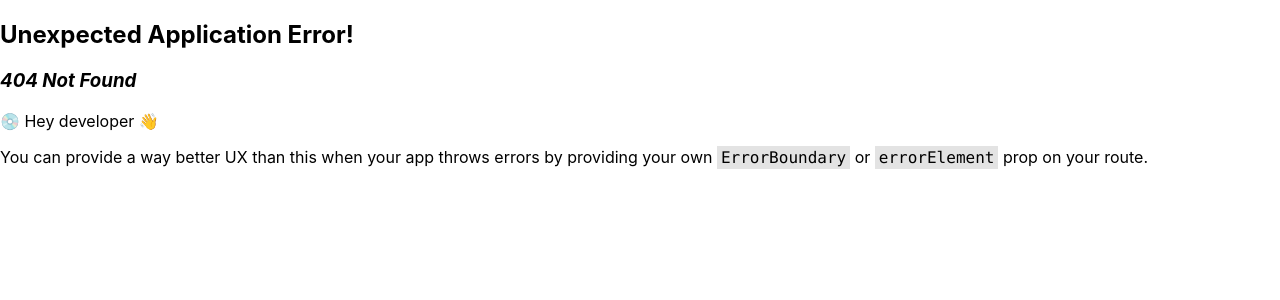
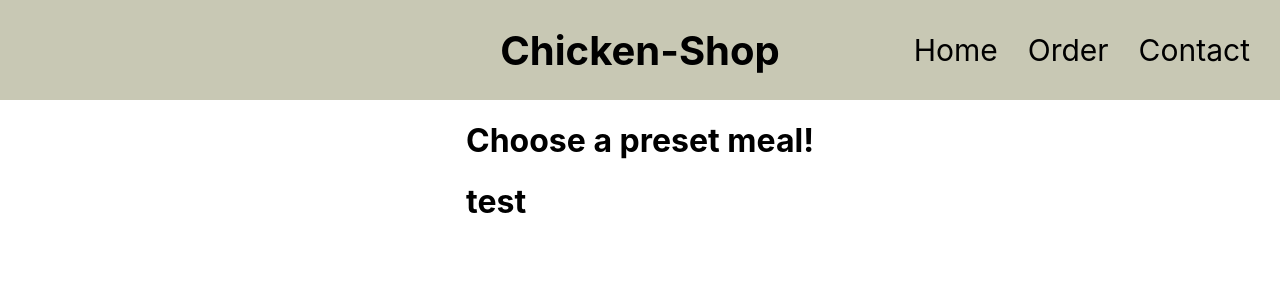
Before and after one commit to Shibaz98/chickenshop, a React (Create React App) app: page /order in a window 1280 px wide. Before the commit this address had no page. Shown: the top 300 px of the page. Built offline with nearby package versions, Linux system fonts and the light colour scheme; data requests are answered from the project's data file.

Commit message:
added db.json, orderslayout and meals component. json uses mock data tomorrow build out meals and orderlayout components

```diff
--- a/src/App.js
+++ b/src/App.js
@@ -3,6 +3,9 @@ import './App.css';
 import { Route, Router, RouterProvider, NavLink, Link, createBrowserRouter, createRoutesFromElements } from 'react-router-dom';
 import Root from './Components/Root';
 import Home from './Components/Home/Home';
+import Orderlayout from './Components/Order/Orderlayout';
+import Meals from './Components/Meals/Meals';
+import { mealsloader } from './Components/Meals/Meals';
 
 function App() {
 
@@ -10,6 +13,9 @@ function App() {
     createRoutesFromElements(
       <Route path='/' element={<Root/>}>
         <Route index element={<Home/>}/>
+        <Route path='order' element={<Orderlayout/>}>
+          <Route index element ={<Meals/>} loader={mealsloader}/>
+        </Route>
       </Route>
     )
   )
--- a/src/Components/Home/Home.js
+++ b/src/Components/Home/Home.js
@@ -1,8 +1,11 @@
+import pfc from '../../images/pfc.jpeg';
+
 export default function Home() {
   return (
     <div className="home-page">
         <h1>Welcome to Chicken-Shop !</h1>
         <p>We operate 100+ chicken shops across the UK, order online and get your classics delivered to you within 30 minutes.</p>
+        <img src={pfc} alt="image of burgers" />
     </div>
   )
 }
--- /dev/null
+++ b/src/Components/Meals/Meals.js
@@ -0,0 +1,25 @@
+import { useLoaderData, Link } from "react-router-dom"
+
+export default function Meals() {
+
+  const meals = useLoaderData()
+  console.log(meals)
+
+  return (
+    <div className="meals">
+      <h1>test</h1>
+    </div>
+  )
+}
+
+// need to use the loader data in the element at app level
+export async function mealsloader() {
+    const response = await fetch('http://localhost:4000/meals')
+
+    if (!response.ok) {
+        throw new Error('Failed to fetch meals')
+    }
+        return response.json()
+
+
+}
--- /dev/null
+++ b/src/Components/Order/Orderlayout.js
@@ -0,0 +1,11 @@
+import { Outlet } from "react-router-dom"
+
+export default function Orderlayout() {
+  return (
+    <div className="order-layout">
+        <h1>Choose a preset meal!</h1>
+        <Outlet/>
+    </div>
+
+  )
+}
--- a/src/Components/Root.js
+++ b/src/Components/Root.js
@@ -7,8 +7,8 @@ export default function Root() {
             <nav>
                 <h1>Chicken-Shop</h1>
                 <NavLink to='/'>Home</NavLink>
-                <NavLink to='/order'>Order</NavLink>
-                <NavLink to='/contact'>Contact</NavLink>
+                <NavLink to='order'>Order</NavLink>
+                <NavLink to='contact'>Contact</NavLink>
             </nav>
         </header>
         <main>
--- /dev/null
+++ b/src/data/db.json
@@ -0,0 +1,29 @@
+{
+  "meals": [
+    {
+      "id": 1,
+      "meal": "Naga Burger Meal",
+      "cost": "£5.99",
+      "spice": "Extra hot"
+    },
+    {
+      "id": 2,
+      "meal": "Smash burger meal",
+      "cost": "£10.99",
+      "spice": "Mild"
+    },
+    {
+      "id": 3,
+      "meal": "Wing variety meal",
+      "cost": "£8.99",
+      "spice": "Hot, medium and mild"
+    },
+    {
+      "id": 4,
+      "meal": "Chicken burger meal",
+      "cost": "£3.99",
+      "spice": "Mild"
+    }
+
+  ]
+}
--- a/src/index.css
+++ b/src/index.css
@@ -53,3 +53,8 @@ main{
   align-items: center;
   margin-top: 70px;
 }
+
+img{
+  max-width: 100%;
+  height: auto;
+}
```
Also changed, not shown: src/images/pfc.jpeg (added).
